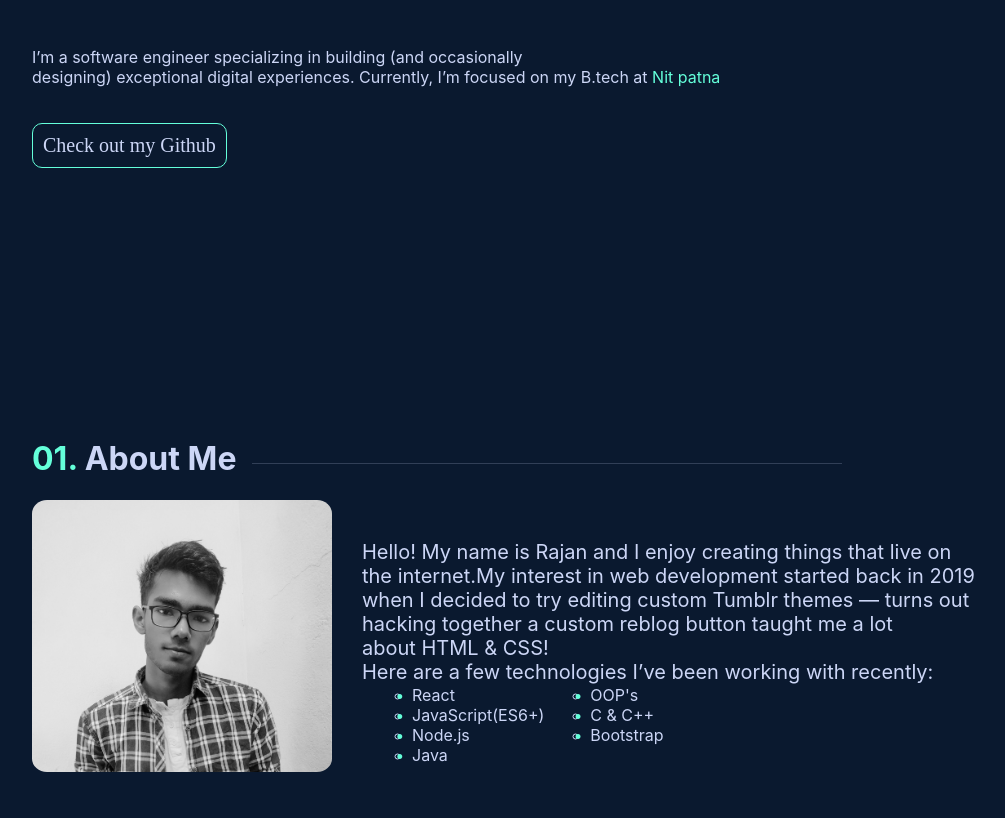
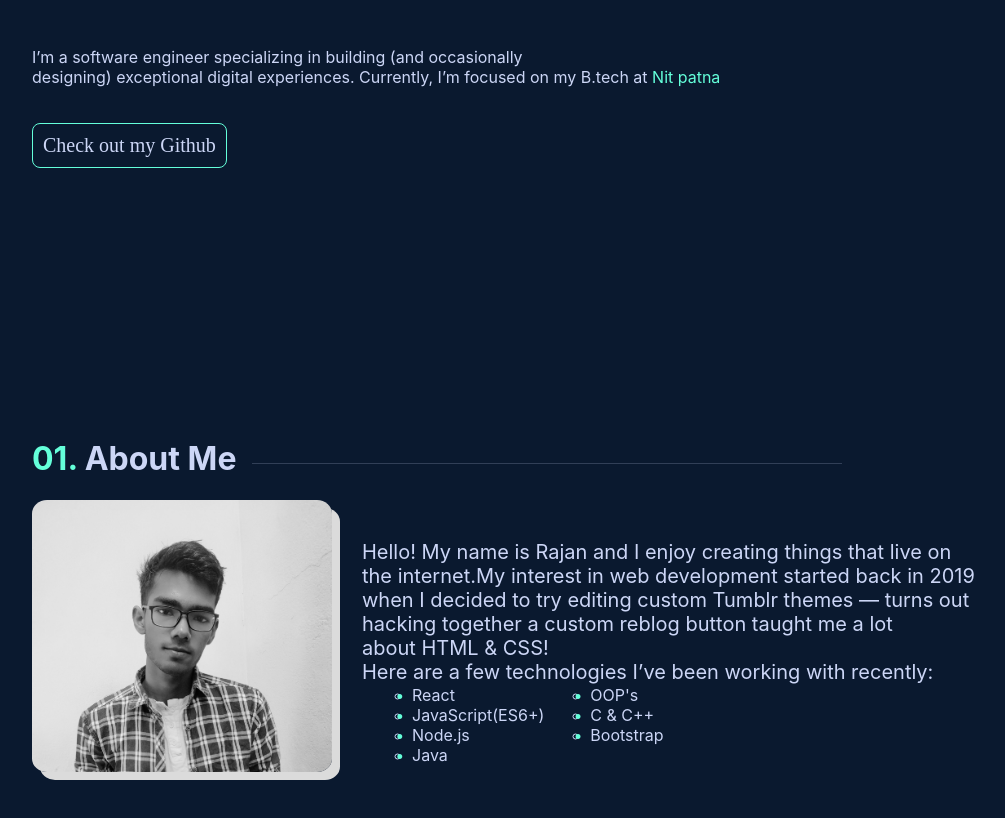
Before and after one commit to krcpr007/PortfolioWebsite, a React (Create React App) app: page / in a window 1280 px wide. Shown: the part 402-1220 px from the top of the page, without its empty margins (208-1213 px from the left). Built offline with nearby package versions, Linux system fonts and the light colour scheme; a web font is replaced by a local one.

Commit message:
button chnged

```diff
--- a/src/component/About/About.css
+++ b/src/component/About/About.css
@@ -50,11 +50,16 @@ ul li::before {
     cursor: pointer;
     box-shadow: none !important;
     border: none !important;
-    filter: rgb(141, 224, 173);
+    filter: grayscale();
     -webkit-filter: grayscale(1);
-    -webkit-transition: all .1s ease-in-out;
-
-    }
+}
+.img{
+    box-shadow: 8px 8px #64ffda;
+    transition: box-shadow 1s;
+}
+.img:hover{
+    box-shadow: none;
+}
 .myImg:hover {
     filter: none;
       -webkit-filter: grayscale(0);
@@ -82,7 +87,7 @@ ul li::before {
     border: none !important;
     filter: rgb(141, 224, 173);
     -webkit-filter: grayscale(1);
-    -webkit-transition: all .1s ease-in-out;
+
 
 }
 .about-container{
--- a/src/component/About/About.js
+++ b/src/component/About/About.js
@@ -1,6 +1,5 @@
 import React from 'react'
 import './About.css';
-import {FaFacebook} from 'react-icons/fa'
 import myImg from './myPic.jpg'
 const About = () => {
     return (
@@ -10,7 +9,7 @@ const About = () => {
                     <h1 className="about-heading"><span style={{ color: "#64ffda" }}>01.</span> About Me</h1>
                 </div>
                <div className="myImg">
-                   <img src={myImg} alt="" />
+                   <img className="img" src={myImg} alt="" />
                </div>
                <div className="about-pragraph">
                 <p>Hello! My name is Rajan and I enjoy creating things that live on <br/>the internet.My interest in web development started back in 2019 <br/> when I decided to try editing custom Tumblr themes — turns out  <br/>hacking together a custom reblog button taught me a lot  <br/>about HTML & CSS!<br/>
--- a/src/component/Home/Home.css
+++ b/src/component/Home/Home.css
@@ -44,13 +44,14 @@ img{
     padding: 10px;
     font-family: cursive;
     color: #CCD6F6;
-    border-radius: 10px;
+    border-radius: 8px;
     border: 1px groove #64ffda;
     cursor: pointer;
 }
 .home-btn:hover{
     background-color: #64ffda;
     color: #112240;
+    box-shadow: 0px 5px 10px #64ffda;
 
 }
 @media (max-width:480px) {
```
